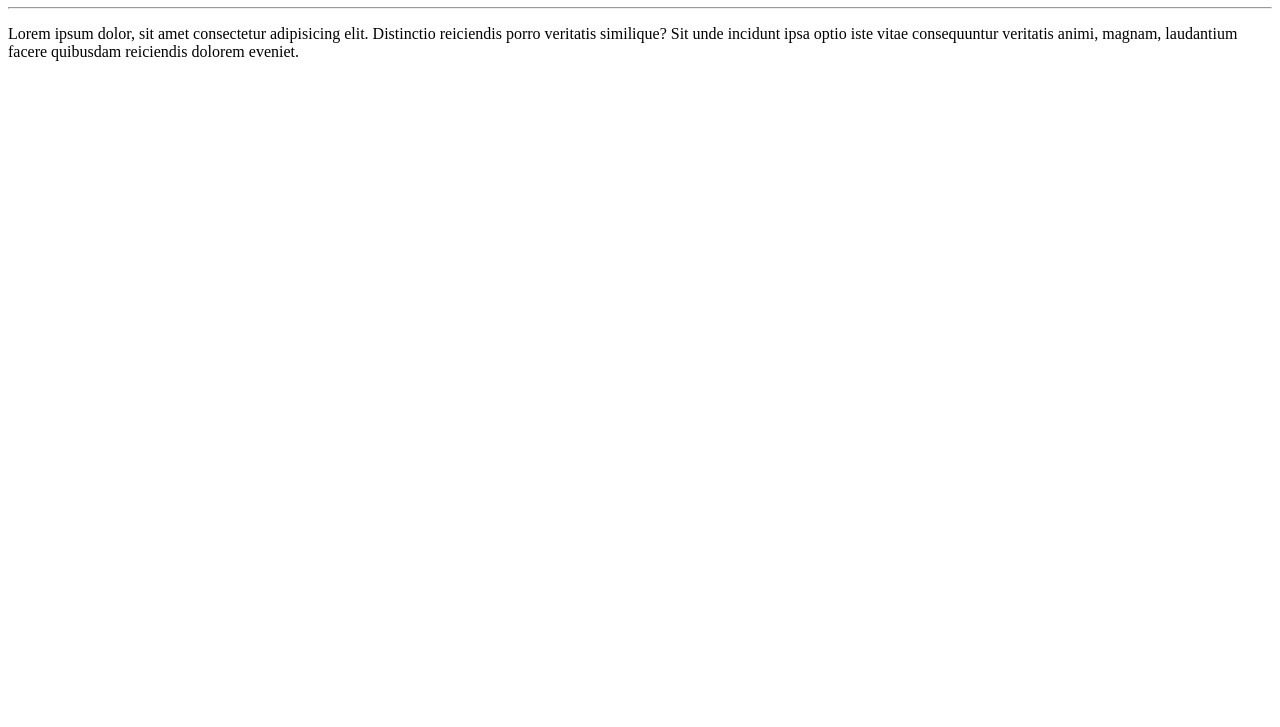
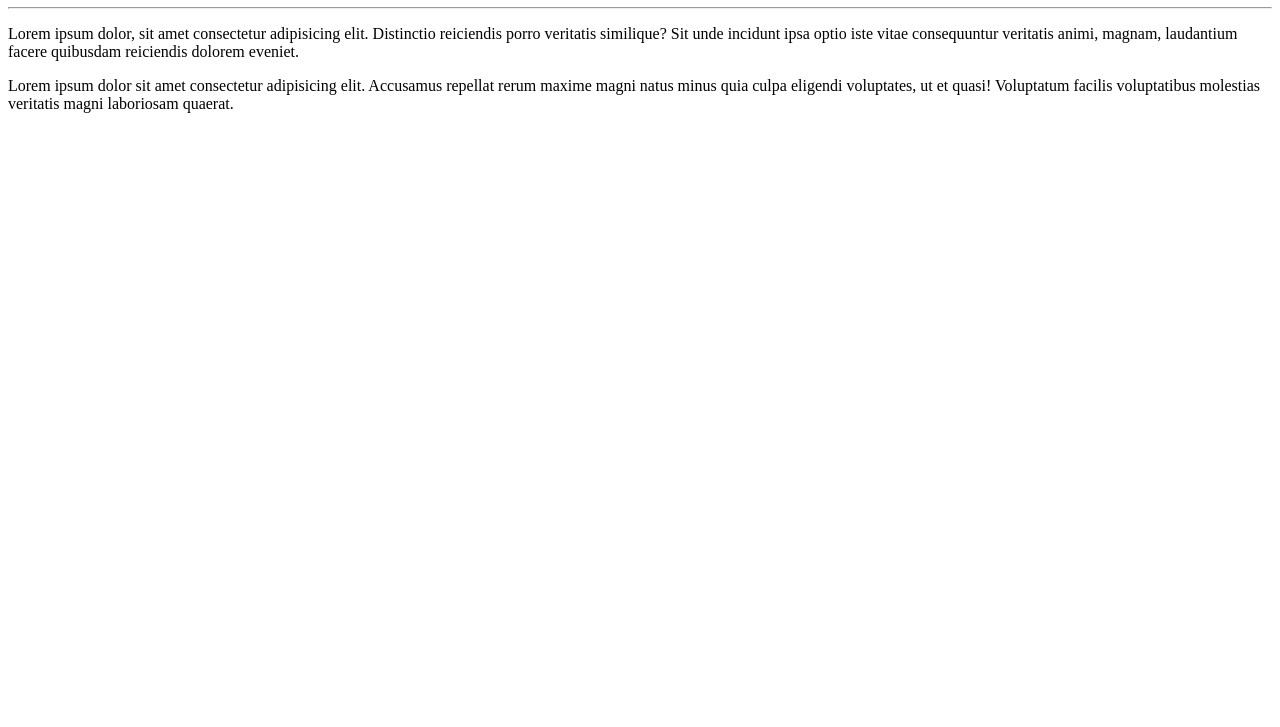
Before and after one commit to figueiredosoftware/Ola-Mundo, a plain HTML site: page site-exemplo/index.html in a window 1280 px wide. Shown: the part 73-800 px from the top of the page. Drawn offline with Linux system fonts and the light colour scheme.

Commit message:
Adicionei um paragrafo
lorem

```diff
--- a/site-exemplo/index.html
+++ b/site-exemplo/index.html
@@ -9,5 +9,6 @@
     <h1>Olá Mundo</h1>
     <hr>
     <p>Lorem ipsum dolor, sit amet consectetur adipisicing elit. Distinctio reiciendis porro veritatis similique? Sit unde incidunt ipsa optio iste vitae consequuntur veritatis animi, magnam, laudantium facere quibusdam reiciendis dolorem eveniet.</p>
+    <p>Lorem ipsum dolor sit amet consectetur adipisicing elit. Accusamus repellat rerum maxime magni natus minus quia culpa eligendi voluptates, ut et quasi! Voluptatum facilis voluptatibus molestias veritatis magni laboriosam quaerat.</p>
 </body>
 </html>
```
